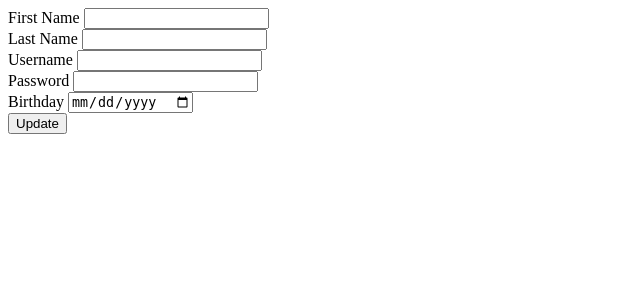
After one commit to rushiiruu/HOTEL, a PHP site: page /UserAccount.php in a window 1280 px wide. The commit adds this page. Shown: the top 300 px of the page, without its empty margins (0-640 px from the left). Run offline with PHP 8.4, Linux system fonts and the light colour scheme; tables that the repository leaves empty or names only in its code hold one stand-in row (values such as "Sample post").

Commit message:
user account functionality

```diff
--- a/Login.php
+++ b/Login.php
@@ -20,7 +20,6 @@ if ($_SERVER['REQUEST_METHOD'] === 'POST' && isset($_POST['create'])) {
   $Lname = $_POST['lastName'];
   $username = $_POST['signupUser'];
   $password = $_POST['signupPass'];
-  $usertype = $_POST['usertype'];
 
   // Default birthday if not provided
   $Birthday = $_POST['Birthday'] ?? date('Y-m-d');
--- /dev/null
+++ b/UserAccount.php
@@ -0,0 +1,121 @@
+<?php
+    session_start();
+    $username = isset($_SESSION['username']) ? $_SESSION['username'] : null;
+
+    $servername = "localhost";
+    $dbuser = "root";
+    $password = "";
+    $dbname = "hotel_db"; // Database name
+    $errorMsg = [];
+    $successMsg = "";
+
+    // Connect to MySQL server and select the database
+    $conn = new mysqli($servername, $dbuser, $password, $dbname);
+    if ($conn->connect_error) {
+        die("Connection failed: " . $conn->connect_error);
+    }
+    $user = $conn->query("SELECT * FROM UserAccount WHERE username = '$username'")->fetch_assoc();
+
+    //update the user account db with only the fields that are not empty
+    if ($_SERVER['REQUEST_METHOD'] === 'POST' && isset($_POST['update'])) {
+        $Fname = $_POST['Fname'];
+        $Lname = $_POST['Lname'];
+        $username = $_POST['username'];
+        $password = $_POST['password'];
+        $Birthday = $_POST['Birthday'];
+
+        // Build the SQL query dynamically based on changed fields
+        $fieldsToUpdate = [];
+        $params = [];
+        $types = "";
+
+        if ($Fname !== $user['Fname']) {
+            $fieldsToUpdate[] = "Fname = ?";
+            $params[] = $Fname;
+            $types .= "s";
+        }
+        if ($Lname !== $user['Lname']) {
+            $fieldsToUpdate[] = "Lname = ?";
+            $params[] = $Lname;
+            $types .= "s";
+        }
+        if ($username !== $user['username']) {
+            $fieldsToUpdate[] = "username = ?";
+            $params[] = $username;
+            $types .= "s";
+        }
+        if (!empty($password)) { // Only update password if a new one is provided
+            $fieldsToUpdate[] = "password = ?";
+            $params[] = $password;
+            $types .= "s";
+        }
+        if ($Birthday !== $user['Birthday']) {
+            $fieldsToUpdate[] = "Birthday = ?";
+            $params[] = $Birthday;
+            $types .= "s";
+        }
+
+        // If there are fields to update, execute the query
+        if (!empty($fieldsToUpdate)) {
+            $params[] = $_SESSION['username']; // Add the WHERE clause parameter
+            $types .= "s";
+
+            $sql = "UPDATE UserAccount SET " . implode(", ", $fieldsToUpdate) . " WHERE username = ?";
+            $stmt = $conn->prepare($sql);
+            $stmt->bind_param($types, ...$params);
+
+            if ($stmt->execute()) {
+                // Update session variable if the username was changed
+                if ($username !== $user['username']) {
+                    $_SESSION['username'] = $username;
+                }
+                header("Location: UserAccount.php?success=1");
+                exit();
+            } else {
+                echo "Error updating record: " . $stmt->error;
+            }
+            $stmt->close();
+        } else {
+            echo "No changes were made.";
+        }
+    }
+
+?>
+
+<!DOCTYPE html>
+<html lang="en">
+<head>
+    <meta charset="UTF-8">
+    <meta name="viewport" content="width=device-width, initial-scale=1.0">
+    <title>Document</title>
+</head>
+<body>
+    <form action="" method="post">
+        <div>
+            <div>
+                <div>
+                    <label for="">First Name</label>
+                    <input type="text" name="Fname" value="<?php echo htmlspecialchars($user['Fname'] ?? ''); ?>">
+                </div>
+                <div>
+                    <label for="">Last Name</label>
+                    <input type="text" name="Lname" value="<?php echo htmlspecialchars($user['Lname'] ?? ''); ?>">
+                </div>
+            <div>
+                <label for="">Username</label>
+                <input type="text" name="username" value="<?php echo htmlspecialchars($user['username'] ?? ''); ?>">
+            </div>
+            <div>
+                <label for="">Password</label>
+                <input type="password" name="password">
+            </div>
+            <div>
+                <label for="">Birthday</label>
+                <input type="date" name="Birthday" value="<?php echo htmlspecialchars($user['Birthday'] ?? ''); ?>">
+            </div>
+        </div>
+
+        <button type="submit" namme=""update>Update</button>
+    </form>
+</body>
+</html>
```
